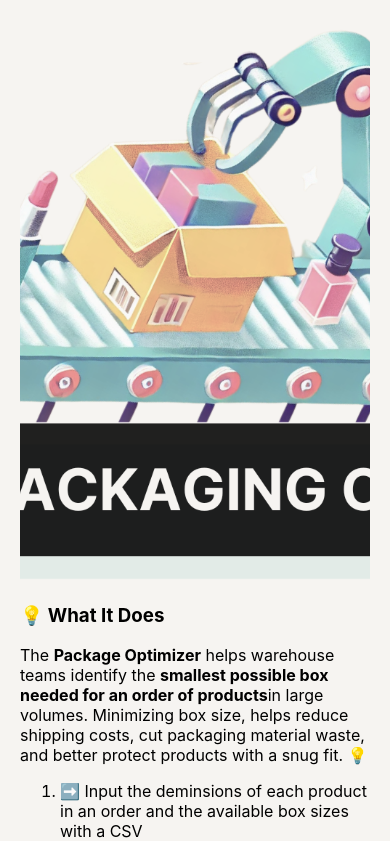
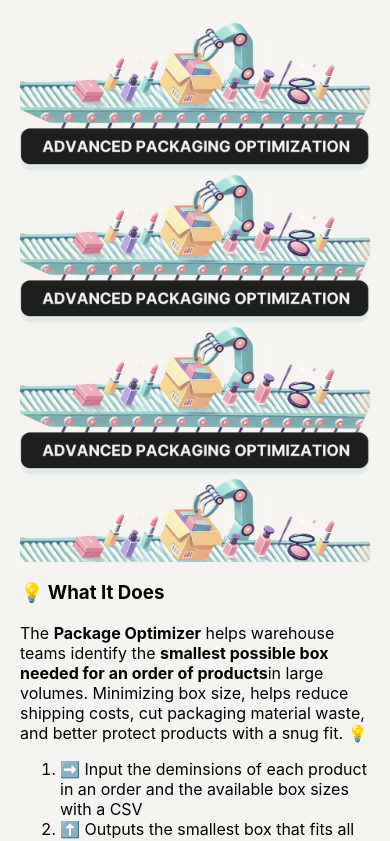
Before and after one commit to shreeti-patel/package-optimizer, a React (Create React App) app in the folder frontend-package-optimizer/frontend-package-optimizer/: page / in a window 390 px wide. Shown: the top 841 px of the page. Built offline with nearby package versions, Linux system fonts and the light colour scheme.

Commit message:
header for mobile

```diff
--- a/frontend-package-optimizer/frontend-package-optimizer/src/App.css
+++ b/frontend-package-optimizer/frontend-package-optimizer/src/App.css
@@ -110,9 +110,9 @@ button:disabled {
 
 @media (max-width: 768px) {
   .header-container {
-    padding-top: 50%;           /* Taller aspect ratio for mobile */
-    background-size: cover;     /* Fill mobile screen width */
-    max-width: 100%;            /* Remove desktop width constraint */
+    padding-top: 43.5%;           /* Taller aspect ratio for mobile */
+    background-size: contain;     /* Fill mobile screen width */
+    min-height: 250px;            /* Remove desktop width constraint */
   }
 }
 
```
